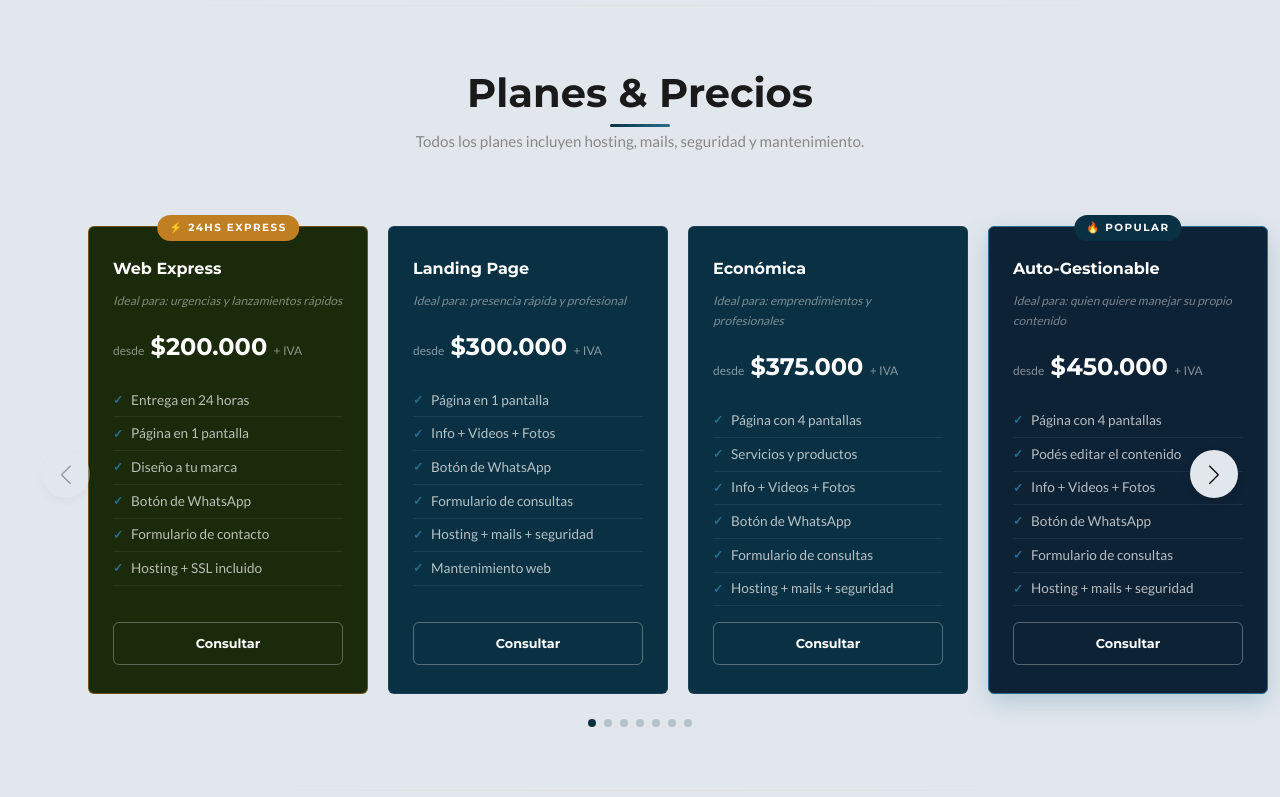
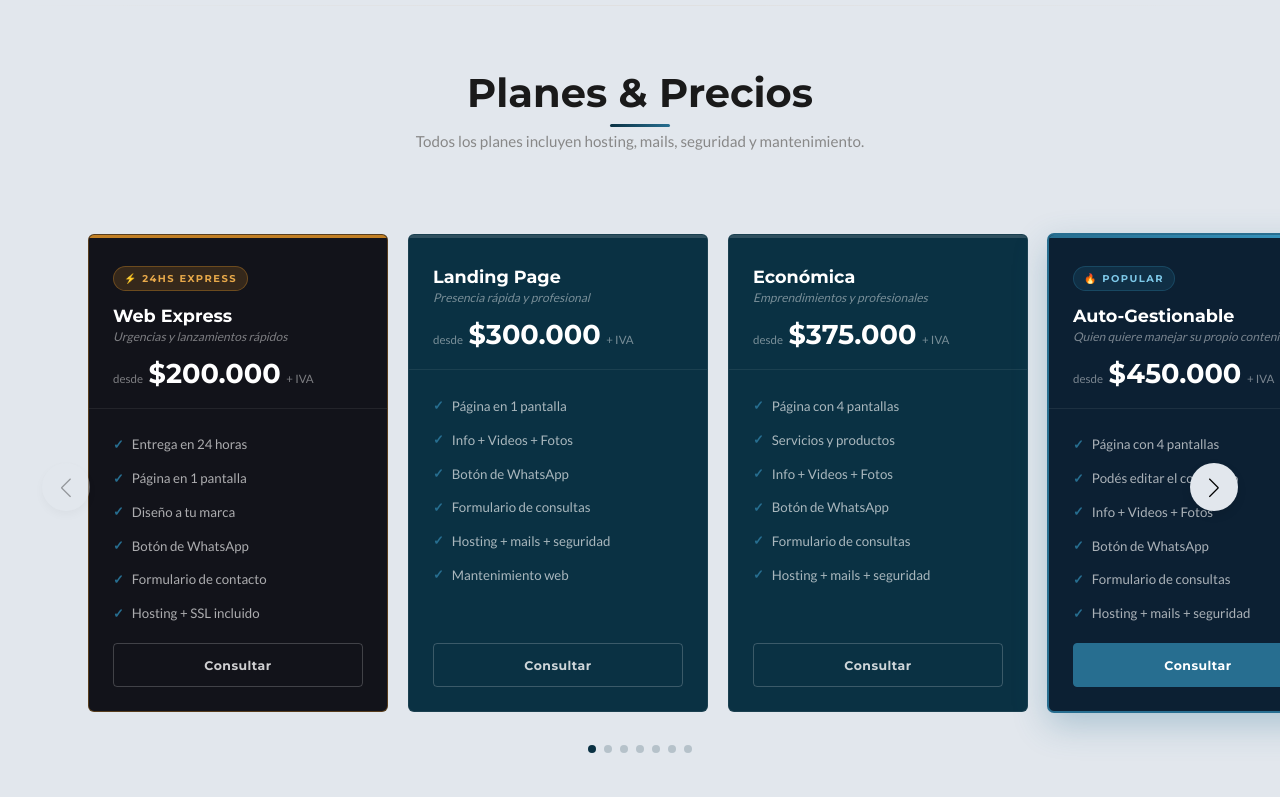
Before and after one commit to Frandeuxtrois/empresa, a plain HTML site: page index.html in a window 1280 px wide. Shown: the part 2000-2797 px from the top of the page. Drawn offline with nearby package versions, Linux system fonts and the light colour scheme; some packages are replaced by stand-ins of ours; a script that the page names is missing.

Commit message:
actualizacion

```diff
--- a/css/styles.css
+++ b/css/styles.css
@@ -574,14 +574,14 @@ footer .footer-col .social-links {
 footer .footer-col .social-links a {
   width: 35px;
   height: 35px;
-  background: var(--bg-secondary);
+  background: rgba(10, 49, 67, 0.1);
   display: flex;
   align-items: center;
   justify-content: center;
   border-radius: 50%;
   font-size: 0.8rem;
-  color: var(--header-text);
-  border: 1px solid var(--border-color);
+  color: #0A3143;
+  border: 1px solid rgba(10, 49, 67, 0.2);
   transition: all 0.3s ease;
 }
 footer .footer-col .social-links a:hover {
@@ -1017,15 +1017,16 @@ body.dark-mode .faq-item p {
 }
 .planesSwiper {
   width: 100%;
-  padding: 1.5rem 0 3rem;
+  padding: 2rem 0 3.5rem;
   overflow: visible !important;
 }
 .planesSwiper .swiper-slide {
-  width: 280px;
+  width: 300px;
   height: auto;
 }
 .planesSwiper .swiper-wrapper {
   padding: 0 3.5rem;
+  align-items: stretch;
 }
 .planesSwiper .swiper-pagination-bullet {
   background: #0A3143;
@@ -1033,82 +1034,129 @@ body.dark-mode .faq-item p {
 .planesSwiper .plan-card {
   height: 100%;
 }
+
+/* ---- CARD BASE ---- */
 .plan-card {
-  border: 1px solid rgba(255, 255, 255, 0.08);
+  border: 1px solid rgba(255, 255, 255, 0.07);
   border-radius: 6px;
-  padding: 1.75rem 1.5rem;
   display: flex;
   flex-direction: column;
-  gap: 1rem;
   transition: all 0.3s ease;
   position: relative;
   background: #0A3143;
-}
+  overflow: hidden;
+}
+
+/* Franja de color arriba */
+.plan-card::before {
+  content: "";
+  display: block;
+  height: 3px;
+  background: rgba(255, 255, 255, 0.15);
+  flex-shrink: 0;
+}
+
+/* Zona header */
+.plan-card-header {
+  padding: 1.5rem 1.5rem 1.2rem;
+  border-bottom: 1px solid rgba(255, 255, 255, 0.07);
+}
+
+/* Zona features */
+.plan-card-body {
+  padding: 1.2rem 1.5rem 1.5rem;
+  display: flex;
+  flex-direction: column;
+  flex: 1;
+  gap: 0.8rem;
+}
+
 .plan-card:hover {
-  border-color: rgba(39, 110, 144, 0.6);
-  box-shadow: 0 10px 30px rgba(0, 0, 0, 0.2);
-  transform: translateY(-4px);
-}
+  border-color: rgba(39, 110, 144, 0.5);
+  box-shadow: 0 12px 35px rgba(0, 0, 0, 0.25);
+  transform: translateY(-5px);
+}
+
+/* Destacado */
 .plan-destacado {
   border-color: #276E90;
-  box-shadow: 0 8px 25px rgba(39, 110, 144, 0.25);
-  background: #0d2235;
-}
+  box-shadow: 0 0 0 1px #276E90, 0 12px 35px rgba(39, 110, 144, 0.3);
+  background: #0c2033;
+}
+.plan-destacado::before {
+  background: linear-gradient(90deg, #276E90, #3a9cc7);
+}
+
+/* Express */
+.plan-express::before {
+  background: #c17f24;
+}
+.plan-express {
+  border-color: rgba(193, 127, 36, 0.4);
+  background: #12131a;
+}
+.plan-express:hover {
+  border-color: #c17f24;
+  box-shadow: 0 12px 35px rgba(193, 127, 36, 0.2);
+}
+.plan-express .plan-card ul li::before { color: #c17f24; }
+.plan-express .btn-plan:hover { background: #c17f24; border-color: #c17f24; }
+
+/* Badge */
 .plan-badge {
-  position: absolute;
-  top: -12px;
-  left: 50%;
-  transform: translateX(-50%);
-  background: #0A3143;
-  color: #fff;
-  font-size: 0.65rem;
+  display: inline-block;
+  margin-bottom: 0.6rem;
+  background: rgba(39, 110, 144, 0.2);
+  color: #7dc8e8;
+  font-size: 0.62rem;
   font-weight: 700;
   font-family: "Montserrat", sans-serif;
   letter-spacing: 1.5px;
   text-transform: uppercase;
-  padding: 4px 12px;
+  padding: 3px 10px;
   border-radius: 20px;
+  border: 1px solid rgba(39, 110, 144, 0.4);
   white-space: nowrap;
 }
 .plan-badge-express {
-  background: #c17f24;
-}
-.plan-express {
-  border-color: rgba(193, 127, 36, 0.5);
-  background: #1a2a0a;
-}
-.plan-express:hover {
-  border-color: #c17f24;
-  box-shadow: 0 10px 30px rgba(193, 127, 36, 0.2);
-}
-.plan-express .plan-card ul li::before {
-  color: #c17f24;
-}
-.plan-express .btn-plan:hover {
-  background: #c17f24;
-  border-color: #c17f24;
-}
+  background: rgba(193, 127, 36, 0.2);
+  color: #e8a94a;
+  border-color: rgba(193, 127, 36, 0.4);
+}
+
 .plan-nombre {
   font-family: "Montserrat", sans-serif;
   font-weight: 700;
-  font-size: 1rem;
+  font-size: 1.1rem;
   color: #ffffff;
-}
+  display: block;
+  margin-bottom: 0.25rem;
+}
+
+.plan-ideal {
+  font-size: 0.75rem;
+  color: rgba(255, 255, 255, 0.4);
+  display: block;
+  margin-bottom: 0.8rem;
+}
+
 .plan-precio {
   display: flex;
   align-items: baseline;
-  gap: 0.4rem;
+  gap: 0.35rem;
 }
 .plan-precio span {
-  font-size: 0.75rem;
-  color: rgba(255, 255, 255, 0.5);
+  font-size: 0.72rem;
+  color: rgba(255, 255, 255, 0.45);
 }
 .plan-precio strong {
   font-family: "Montserrat", sans-serif;
-  font-size: 1.5rem;
+  font-size: 1.7rem;
   font-weight: 700;
   color: #ffffff;
-}
+  line-height: 1;
+}
+
 .plan-card ul {
   list-style: none;
   padding: 0;
@@ -1116,10 +1164,9 @@ body.dark-mode .faq-item p {
   flex: 1;
 }
 .plan-card ul li {
-  font-size: 0.85rem;
-  color: rgba(255, 255, 255, 0.7);
-  padding: 0.3rem 0;
-  border-bottom: 1px solid rgba(255, 255, 255, 0.07);
+  font-size: 0.83rem;
+  color: rgba(255, 255, 255, 0.65);
+  padding: 0.35rem 0;
   display: flex;
   align-items: center;
   gap: 0.5rem;
@@ -1128,26 +1175,38 @@ body.dark-mode .faq-item p {
   content: "✓";
   color: #276E90;
   font-weight: 700;
-  font-size: 0.75rem;
+  font-size: 0.8rem;
   flex-shrink: 0;
 }
+
 .btn-plan {
   display: block;
   text-align: center;
-  padding: 0.6rem 1rem;
-  border: 1.5px solid rgba(255, 255, 255, 0.3);
-  border-radius: 6px;
+  padding: 0.65rem 1rem;
+  border: 1.5px solid rgba(255, 255, 255, 0.2);
+  border-radius: 4px;
   font-family: "Montserrat", sans-serif;
-  font-size: 0.8rem;
+  font-size: 0.78rem;
   font-weight: 700;
-  color: #ffffff;
-  transition: all 0.3s ease;
+  letter-spacing: 0.5px;
+  color: rgba(255, 255, 255, 0.8);
+  text-decoration: none;
+  transition: all 0.25s ease;
   margin-top: auto;
 }
 .btn-plan:hover {
   background: #276E90;
   border-color: #276E90;
   color: #fff;
+}
+.plan-destacado .btn-plan {
+  background: #276E90;
+  border-color: #276E90;
+  color: #fff;
+}
+.plan-destacado .btn-plan:hover {
+  background: #1a5a7a;
+  border-color: #1a5a7a;
 }
 body.dark-mode #planes {
   background-color: var(--bg-primary);
@@ -1711,6 +1770,29 @@ body.dark-mode section:not(#hero)::before {
   background: linear-gradient(90deg, transparent, rgba(238, 69, 64, 0.2), transparent) !important;
 }
 
+/* ======== WHATSAPP FLOTANTE ======== */
+.whatsapp-float {
+  position: fixed;
+  bottom: 30px;
+  left: 30px;
+  width: 52px;
+  height: 52px;
+  background: #25D366;
+  color: #fff;
+  border-radius: 50%;
+  display: flex;
+  align-items: center;
+  justify-content: center;
+  z-index: 999;
+  box-shadow: 0 4px 16px rgba(37, 211, 102, 0.4);
+  transition: transform 0.25s ease, box-shadow 0.25s ease;
+}
+
+.whatsapp-float:hover {
+  transform: scale(1.1);
+  box-shadow: 0 6px 24px rgba(37, 211, 102, 0.55);
+}
+
 /* ======== MINIMALIST FLOATING TOGGLE SLIDER ======== */
 .theme-toggle-container {
   position: fixed;
--- a/index.html
+++ b/index.html
@@ -14,6 +14,9 @@
 
     <!-- Swiper CSS -->
     <link rel="stylesheet" href="https://cdn.jsdelivr.net/npm/swiper@11/swiper-bundle.min.css" />
+
+    <!-- Font Awesome -->
+    <link rel="stylesheet" href="https://cdnjs.cloudflare.com/ajax/libs/font-awesome/6.5.0/css/all.min.css" />
 
     <link rel="stylesheet" href="css/styles.css">
     <link rel="stylesheet" href="css/proyectos.css">
@@ -142,10 +145,13 @@
                     <div class="swiper-wrapper">
                         <div class="swiper-slide">
                             <div class="plan-card plan-express">
+                                <div class="plan-card-header">
                                     <span class="plan-badge plan-badge-express">⚡ 24hs Express</span>
                                     <span class="plan-nombre">Web Express</span>
-                                <span class="plan-ideal">Ideal para: urgencias y lanzamientos rápidos</span>
+                                    <span class="plan-ideal">Urgencias y lanzamientos rápidos</span>
                                     <div class="plan-precio"><span>desde</span><strong>$200.000</strong><span>+ IVA</span></div>
+                                </div>
+                                <div class="plan-card-body">
                                     <ul>
                                         <li>Entrega en 24 horas</li>
                                         <li>Página en 1 pantalla</li>
@@ -157,11 +163,15 @@
                                     <a href="#contacto" class="btn-plan">Consultar</a>
                                 </div>
                             </div>
+                        </div>
                         <div class="swiper-slide">
                             <div class="plan-card">
+                                <div class="plan-card-header">
                                     <span class="plan-nombre">Landing Page</span>
-                                <span class="plan-ideal">Ideal para: presencia rápida y profesional</span>
+                                    <span class="plan-ideal">Presencia rápida y profesional</span>
                                     <div class="plan-precio"><span>desde</span><strong>$300.000</strong><span>+ IVA</span></div>
+                                </div>
+                                <div class="plan-card-body">
                                     <ul>
                                         <li>Página en 1 pantalla</li>
                                         <li>Info + Videos + Fotos</li>
@@ -173,11 +183,15 @@
                                     <a href="#contacto" class="btn-plan">Consultar</a>
                                 </div>
                             </div>
+                        </div>
                         <div class="swiper-slide">
                             <div class="plan-card">
+                                <div class="plan-card-header">
                                     <span class="plan-nombre">Económica</span>
-                                <span class="plan-ideal">Ideal para: emprendimientos y profesionales</span>
+                                    <span class="plan-ideal">Emprendimientos y profesionales</span>
                                     <div class="plan-precio"><span>desde</span><strong>$375.000</strong><span>+ IVA</span></div>
+                                </div>
+                                <div class="plan-card-body">
                                     <ul>
                                         <li>Página con 4 pantallas</li>
                                         <li>Servicios y productos</li>
@@ -189,12 +203,16 @@
                                     <a href="#contacto" class="btn-plan">Consultar</a>
                                 </div>
                             </div>
+                        </div>
                         <div class="swiper-slide">
                             <div class="plan-card plan-destacado">
+                                <div class="plan-card-header">
                                     <span class="plan-badge">🔥 Popular</span>
                                     <span class="plan-nombre">Auto-Gestionable</span>
-                                <span class="plan-ideal">Ideal para: quien quiere manejar su propio contenido</span>
+                                    <span class="plan-ideal">Quien quiere manejar su propio contenido</span>
                                     <div class="plan-precio"><span>desde</span><strong>$450.000</strong><span>+ IVA</span></div>
+                                </div>
+                                <div class="plan-card-body">
                                     <ul>
                                         <li>Página con 4 pantallas</li>
                                         <li>Podés editar el contenido</li>
@@ -206,11 +224,15 @@
                                     <a href="#contacto" class="btn-plan">Consultar</a>
                                 </div>
                             </div>
+                        </div>
                         <div class="swiper-slide">
                             <div class="plan-card">
+                                <div class="plan-card-header">
                                     <span class="plan-nombre">Ecommerce Básico</span>
-                                <span class="plan-ideal">Ideal para: vender productos online por primera vez</span>
+                                    <span class="plan-ideal">Vender productos online por primera vez</span>
                                     <div class="plan-precio"><span>desde</span><strong>$375.000</strong><span>+ IVA</span></div>
+                                </div>
+                                <div class="plan-card-body">
                                     <ul>
                                         <li>Página con 3 pantallas</li>
                                         <li>Venta online</li>
@@ -222,11 +244,15 @@
                                     <a href="#contacto" class="btn-plan">Consultar</a>
                                 </div>
                             </div>
+                        </div>
                         <div class="swiper-slide">
                             <div class="plan-card">
+                                <div class="plan-card-header">
                                     <span class="plan-nombre">Ecommerce Full</span>
-                                <span class="plan-ideal">Ideal para: tiendas con volumen y logística</span>
+                                    <span class="plan-ideal">Tiendas con volumen y logística</span>
                                     <div class="plan-precio"><span>desde</span><strong>$600.000</strong><span>+ IVA</span></div>
+                                </div>
+                                <div class="plan-card-body">
                                     <ul>
                                         <li>Página con 4 pantallas</li>
                                         <li>Venta online completa</li>
@@ -238,11 +264,15 @@
                                     <a href="#contacto" class="btn-plan">Consultar</a>
                                 </div>
                             </div>
+                        </div>
                         <div class="swiper-slide">
                             <div class="plan-card">
+                                <div class="plan-card-header">
                                     <span class="plan-nombre">Personalizada</span>
-                                <span class="plan-ideal">Ideal para: proyectos con requerimientos únicos</span>
+                                    <span class="plan-ideal">Proyectos con requerimientos únicos</span>
                                     <div class="plan-precio"><span>desde</span><strong>$525.000</strong><span>+ IVA</span></div>
+                                </div>
+                                <div class="plan-card-body">
                                     <ul>
                                         <li>Página con 4 pantallas</li>
                                         <li>Diseño a tu medida</li>
@@ -254,11 +284,15 @@
                                     <a href="#contacto" class="btn-plan">Consultar</a>
                                 </div>
                             </div>
+                        </div>
                         <div class="swiper-slide">
                             <div class="plan-card">
+                                <div class="plan-card-header">
                                     <span class="plan-nombre">Inmobiliaria</span>
-                                <span class="plan-ideal">Ideal para: agencias y corredores inmobiliarios</span>
+                                    <span class="plan-ideal">Agencias y corredores inmobiliarios</span>
                                     <div class="plan-precio"><span>desde</span><strong>$800.000</strong><span>+ IVA</span></div>
+                                </div>
+                                <div class="plan-card-body">
                                     <ul>
                                         <li>4 pantallas / 4 categorías</li>
                                         <li>Alquiler y venta</li>
@@ -270,11 +304,15 @@
                                     <a href="#contacto" class="btn-plan">Consultar</a>
                                 </div>
                             </div>
+                        </div>
                         <div class="swiper-slide">
                             <div class="plan-card">
+                                <div class="plan-card-header">
                                     <span class="plan-nombre">Turismo</span>
-                                <span class="plan-ideal">Ideal para: alojamientos, excursiones y reservas</span>
+                                    <span class="plan-ideal">Alojamientos, excursiones y reservas</span>
                                     <div class="plan-precio"><span>desde</span><strong>$900.000</strong><span>+ IVA</span></div>
+                                </div>
+                                <div class="plan-card-body">
                                     <ul>
                                         <li>Página con 4 pantallas</li>
                                         <li>Reservas online</li>
@@ -284,6 +322,7 @@
                                         <li>Hosting + mails + seguridad</li>
                                     </ul>
                                     <a href="#contacto" class="btn-plan">Consultar</a>
+                                </div>
                             </div>
                         </div>
                     </div>
@@ -465,15 +504,22 @@
             <div class="footer-col">
                 <h4>Contacto</h4>
                 <p>Buenos Aires, Argentina</p>
-                <p>✉️ hola@argentinaweb.com</p>
+                <p>✉️ argwebdesign@gmail.com</p>
                 <div class="social-links">
-                    <a href="#">IG</a>
-                    <a href="#">LK</a>
-                    <a href="#">FB</a>
+                    <a href="https://instagram.com/argentinawebdesign" target="_blank" rel="noopener" aria-label="Instagram"><i class="fa-brands fa-instagram"></i></a>
+                    <a href="https://www.facebook.com/argentinawebdesign/" target="_blank" rel="noopener" aria-label="Facebook"><i class="fa-brands fa-facebook-f"></i></a>
+                    <a href="https://linkedin.com/company/argentinawebdesign/" target="_blank" rel="noopener" aria-label="LinkedIn"><i class="fa-brands fa-linkedin-in"></i></a>
                 </div>
             </div>
         </div>
     </footer>
+    <!-- Floating WhatsApp -->
+    <a href="https://wa.me/5491151050786?text=Hola!%20Vi%20su%20página%20y%20me%20gustaría%20consultar%20sobre%20un%20proyecto." target="_blank" rel="noopener" class="whatsapp-float" aria-label="WhatsApp">
+        <svg xmlns="http://www.w3.org/2000/svg" viewBox="0 0 24 24" fill="currentColor" width="28" height="28">
+            <path d="M17.472 14.382c-.297-.149-1.758-.867-2.03-.967-.273-.099-.471-.148-.67.15-.197.297-.767.966-.94 1.164-.173.199-.347.223-.644.075-.297-.15-1.255-.463-2.39-1.475-.883-.788-1.48-1.761-1.653-2.059-.173-.297-.018-.458.13-.606.134-.133.298-.347.446-.52.149-.174.198-.298.298-.497.099-.198.05-.371-.025-.52-.075-.149-.669-1.612-.916-2.207-.242-.579-.487-.5-.669-.51-.173-.008-.371-.01-.57-.01-.198 0-.52.074-.792.372-.272.297-1.04 1.016-1.04 2.479 0 1.462 1.065 2.875 1.213 3.074.149.198 2.096 3.2 5.077 4.487.709.306 1.262.489 1.694.625.712.227 1.36.195 1.871.118.571-.085 1.758-.719 2.006-1.413.248-.694.248-1.289.173-1.413-.074-.124-.272-.198-.57-.347m-5.421 7.403h-.004a9.87 9.87 0 01-5.031-1.378l-.361-.214-3.741.982.998-3.648-.235-.374a9.86 9.86 0 01-1.51-5.26c.001-5.45 4.436-9.884 9.888-9.884 2.64 0 5.122 1.03 6.988 2.898a9.825 9.825 0 012.893 6.994c-.003 5.45-4.437 9.884-9.885 9.884m8.413-18.297A11.815 11.815 0 0012.05 0C5.495 0 .16 5.335.157 11.892c0 2.096.547 4.142 1.588 5.945L.057 24l6.305-1.654a11.882 11.882 0 005.683 1.448h.005c6.554 0 11.89-5.335 11.893-11.893a11.821 11.821 0 00-3.48-8.413z"/>
+        </svg>
+    </a>
+
     <!-- Floating Theme Toggle -->
     <div class="theme-toggle-container" id="themeToggle">
         <div class="toggle-thumb"></div>
```
Lines whose indentation alone changed are shown as unchanged.
